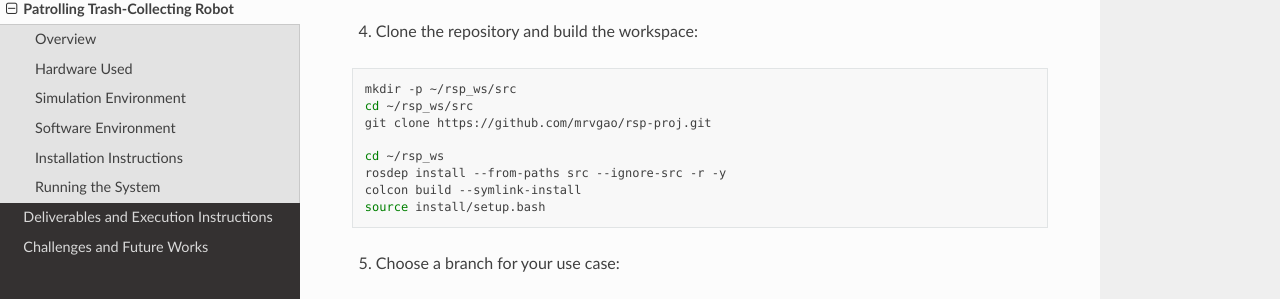
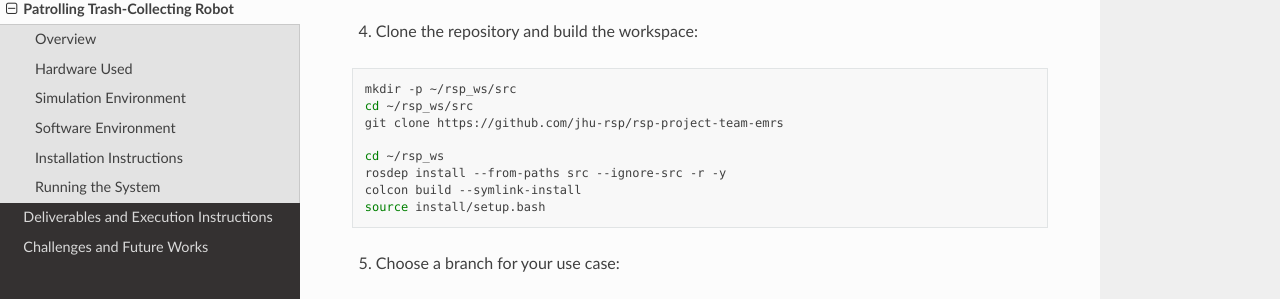
Before and after one commit to mrvgao/EMRS-doc, a Sphinx documentation site: the page built from docs/source/project_intro.rst, in a window 1280 px wide and 900 px high, scrolled down 3733 px. Shown: the part 144-443 px from the top of the window. Built offline with Sphinx 7.4.7 and the Read the Docs theme 3.1.0, drawn with Linux system fonts in a browser that asks for light colours; part of the change alters nothing that is shown.

Commit message:
add git link

```diff
--- a/docs/source/project_intro.rst
+++ b/docs/source/project_intro.rst
@@ -115,7 +115,7 @@ Follow the steps below to install required dependencies and set up the workspace
 
    mkdir -p ~/rsp_ws/src
    cd ~/rsp_ws/src
-   git clone https://github.com/mrvgao/rsp-proj.git
+   git clone https://github.com/jhu-rsp/rsp-project-team-emrs
 
    cd ~/rsp_ws
    rosdep install --from-paths src --ignore-src -r -y
```
